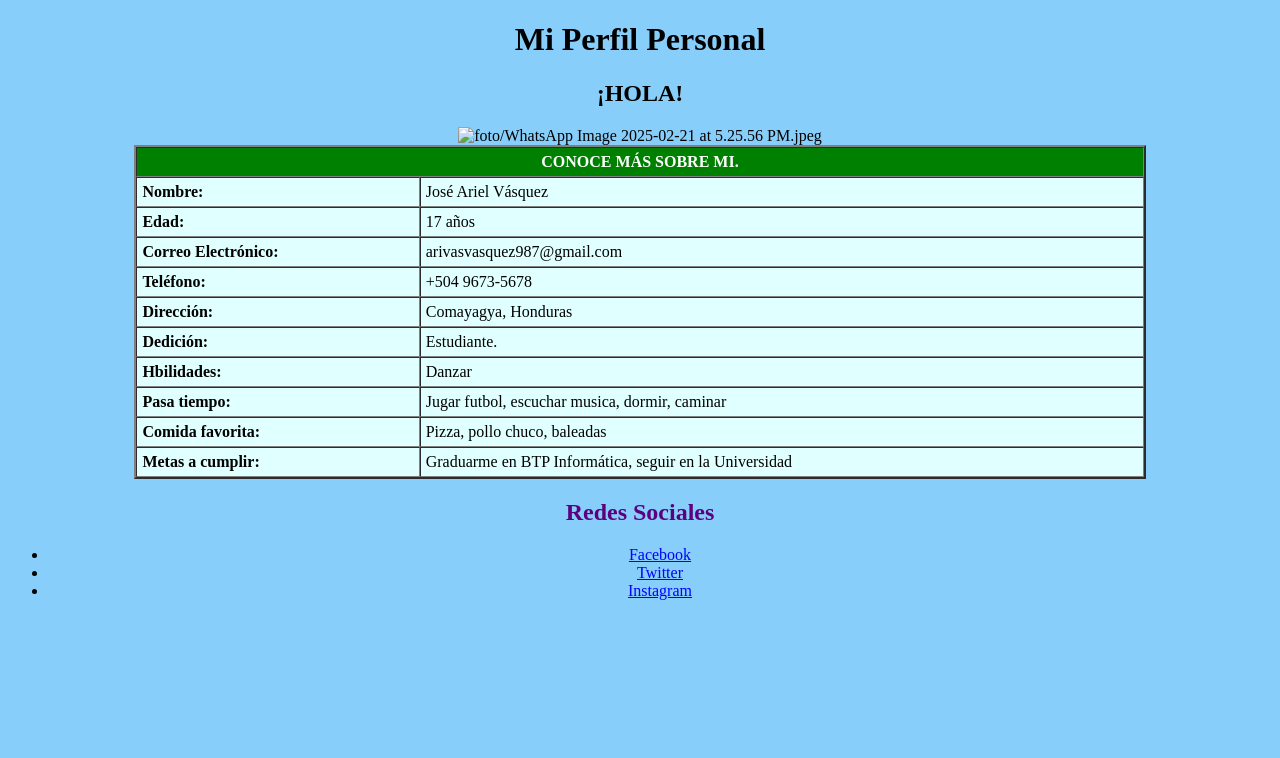
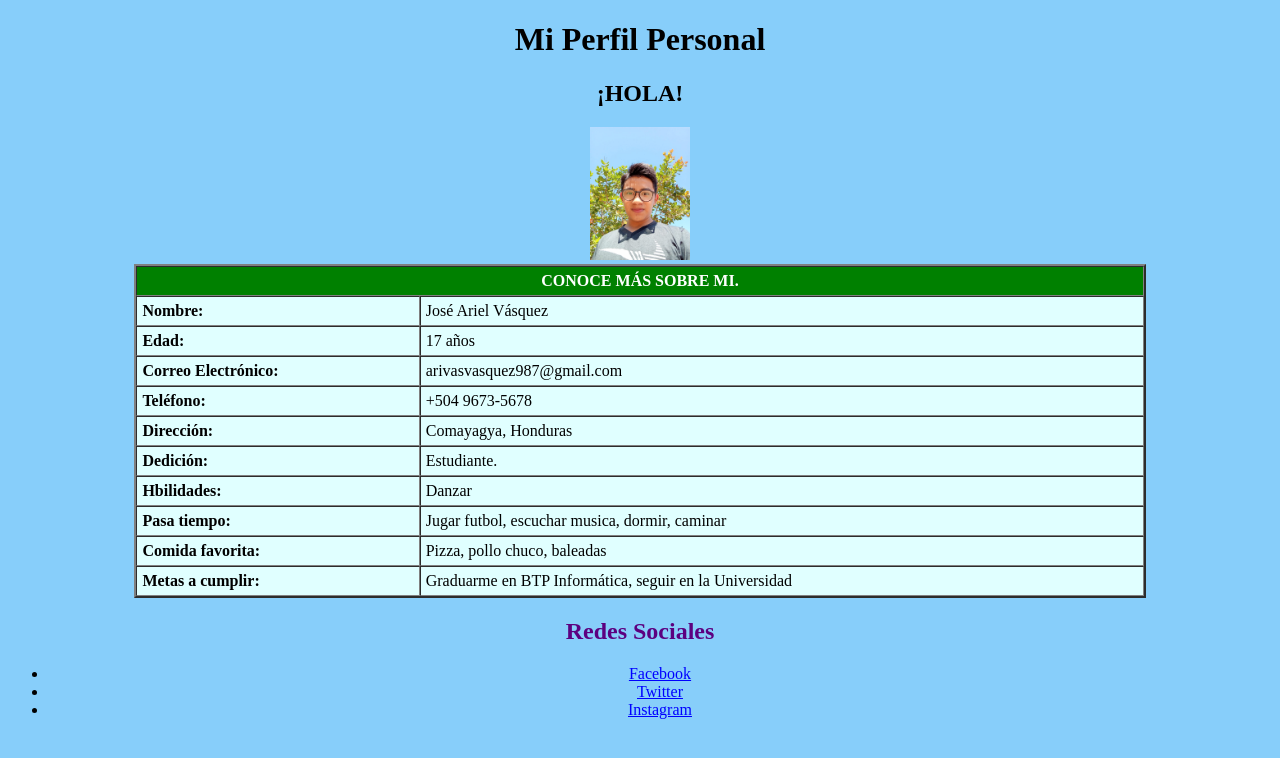
Before and after one commit to vasquez2025/ari_vasquez, a plain HTML site: page index.html in a window 1280 px wide. Drawn offline with Linux system fonts and the light colour scheme.

Commit message:
modificasion3

```diff
--- a/index.html
+++ b/index.html
@@ -13,7 +13,8 @@
         <h2 style="text-align: center;">¡HOLA!</h2>
         <section style="text-align: center;">
 
-            <img src="" alt="foto/WhatsApp Image 2025-02-21 at 5.25.56 PM.jpeg" alt="foto" width="100">
+
+            <img src="foto/WhatsApp Image 2025-02-21 at 5.25.56 PM.jpeg" alt="foto" width="100">
         </section>
 
 
```
